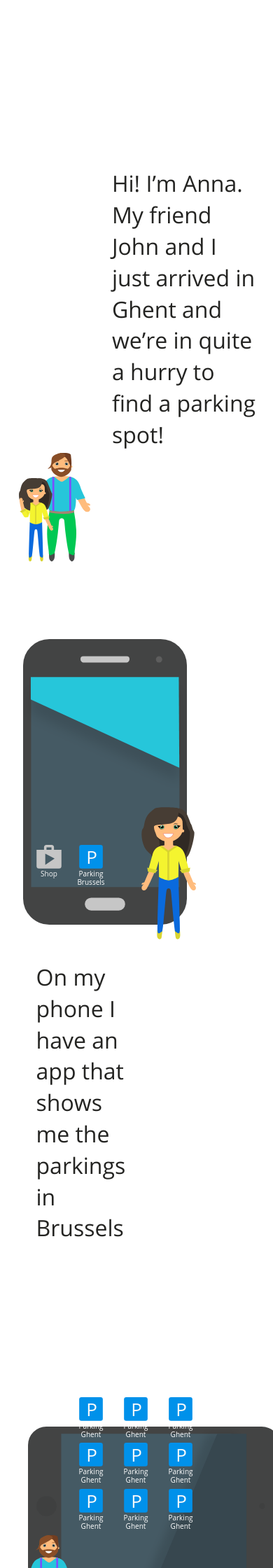
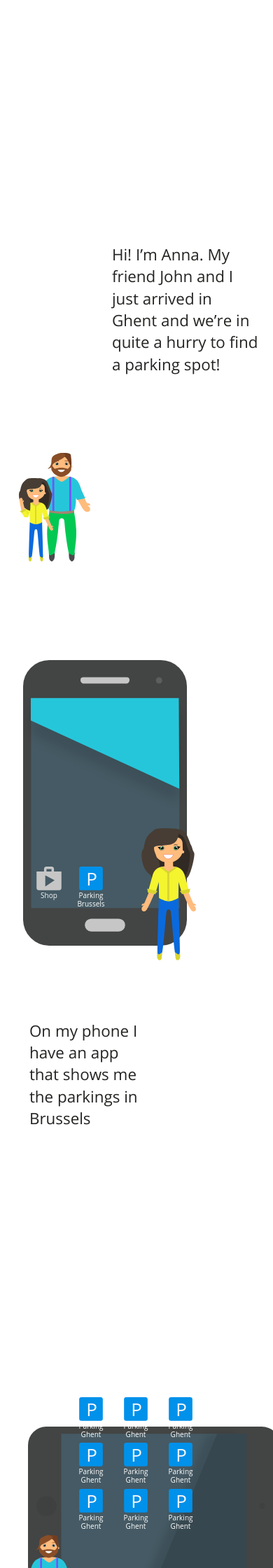
Before and after one commit to osoc16/mobylink, a Jekyll site: the page built from index.html, in a window 390 px wide. Shown: the part 972-3212 px from the top of the page at 70% size. Built offline with Jekyll 4.4.1, drawn with Linux system fonts in a browser that asks for light colours; a script that is not in the unit is left out; some of the changed text lies outside the part shown.

Commit message:
fix font size

```diff
--- a/src/css/story.sass
+++ b/src/css/story.sass
@@ -109,6 +109,8 @@ strong
     flex-basis: 60%
     display: block
     font-size: 2em
+    @media (max-width: 700px)
+      font-size: 1.4em
 
     &.big-text
       font-size: 4em
```
